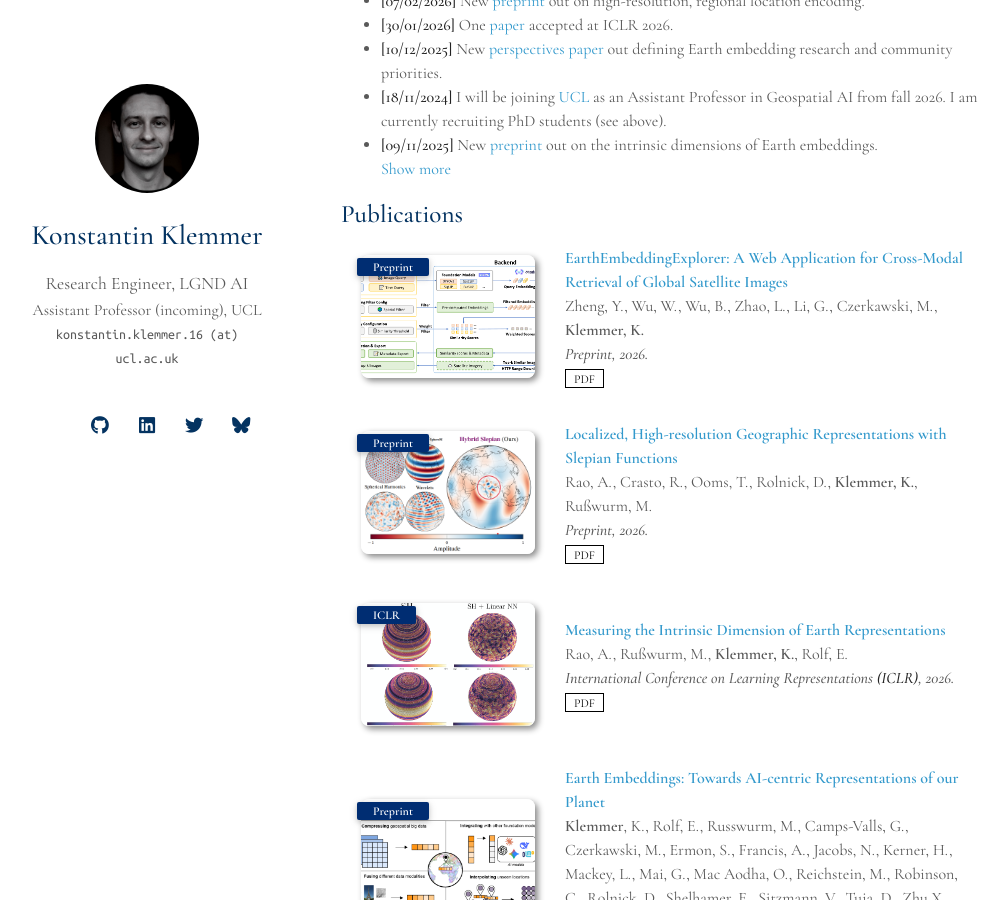
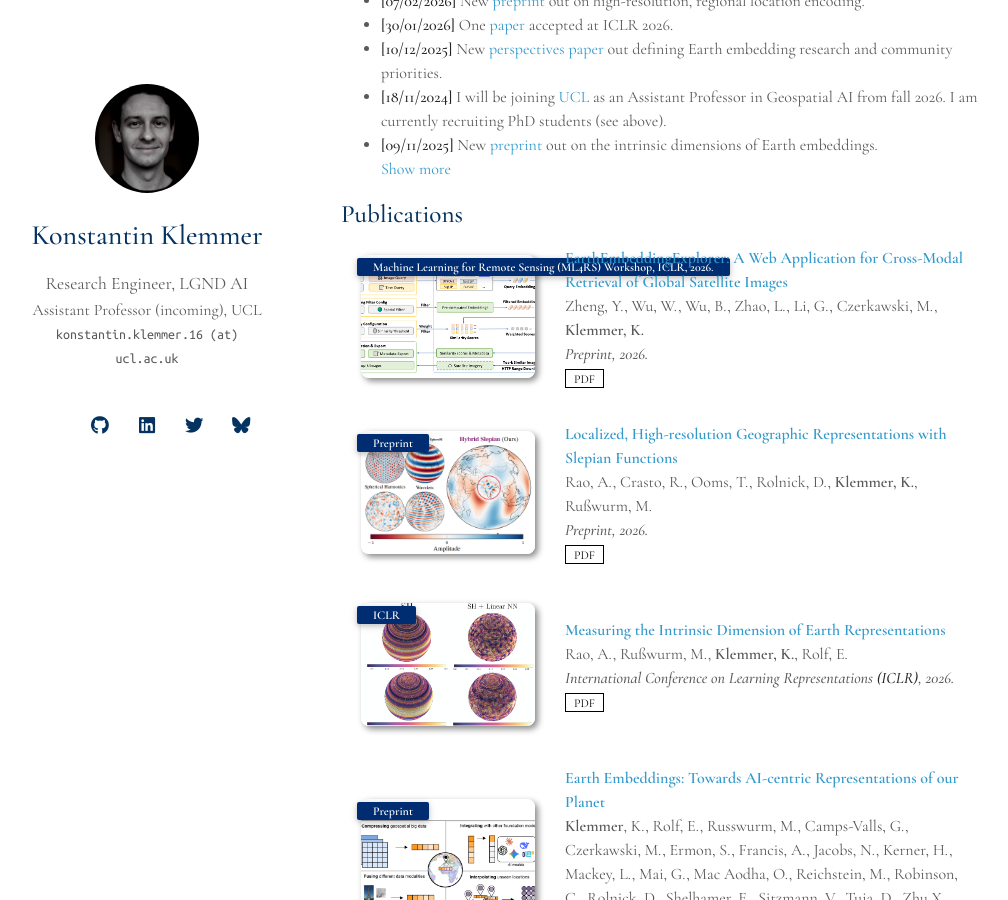
Before and after one commit to konstantinklemmer/konstantinklemmer.github.io, a Jekyll site: the page built from index.md, in a window 1280 px wide and 900 px high, scrolled down 823 px. Shown: the whole window, without its empty margins (129-1137 px from the left). Built offline with Jekyll 4.4.1, drawn with Linux system fonts in a browser that asks for light colours; a style sheet for code colours, icons or effects is not loaded; our own code applies the rules of GitHub Pages for plain Markdown files.

Commit message:
Update publications.yml

```diff
--- a/_data/publications.yml
+++ b/_data/publications.yml
@@ -2,7 +2,7 @@ main:
 
   - title: "EarthEmbeddingExplorer: A Web Application for Cross-Modal Retrieval of Global Satellite Images"
     authors: Zheng, Y., Wu, W., Wu, B., Zhao, L., Li, G., Czerkawski, M., <b>Klemmer, K.</b>
-    conference_short: Preprint
+    conference_short: Machine Learning for Remote Sensing (ML4RS) Workshop, ICLR, 2026.
     conference: Preprint, 2026.
     pdf: https://arxiv.org/abs/2603.29441
     #bibtex: TODO
```
